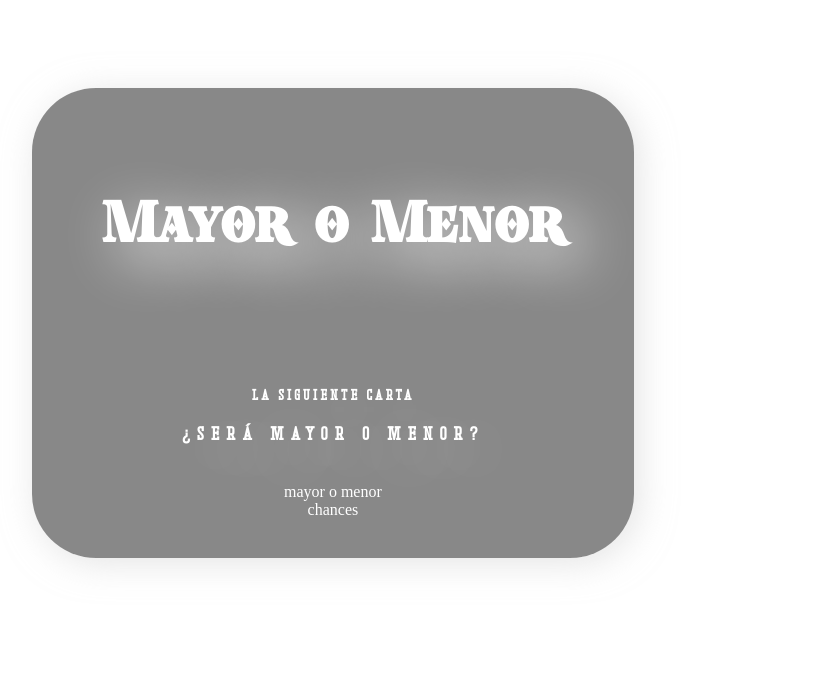
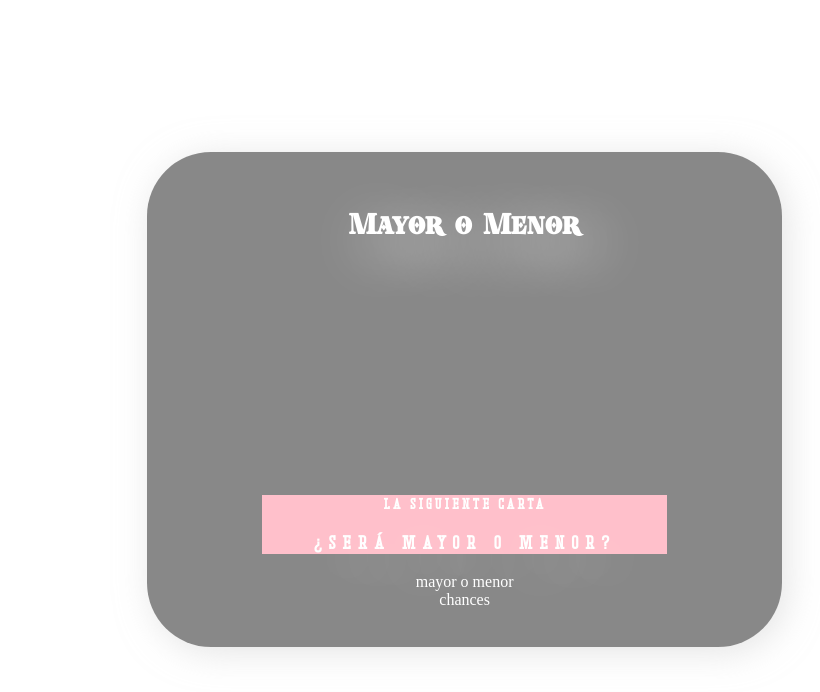
Before and after one commit to gamaz-19/JAVASCRIPT_S2_GOMEZMARIA, a plain HTML site: page Cartas/pages/game.html in a window 1280 px wide. Shown: the whole page, without its empty margins (181-1001 px from the left). Drawn offline with Linux system fonts and the light colour scheme; no server answers.

Commit message:
feat: :sparkles: Updating style

```diff
--- a/Cartas/scripts/script.js
+++ b/Cartas/scripts/script.js
@@ -67,7 +67,10 @@ setTimeout(() => {
     pedirCarta();
 }, 1000);
 
-function valorcartaT(valorcarta) {
+
+
+
+/*function valorcartaT(valorcarta) {
     let valorcarta = (`cartaNueva["cards"][0]["value"]}`);
     const value = card.value;
     if (value === 'ACE') return 1;
@@ -82,4 +85,4 @@ menor.addEventListener('click', function () {
         menor -= 1;
         pedirCarta();
     }
-});
+}); */
--- a/Cartas/styles/game.css
+++ b/Cartas/styles/game.css
@@ -18,17 +18,15 @@ body {
     min-height: 100vh;
     align-items: center;
     align-content: center;
+    text-align: center;
 }
 
 .main {
     position: absolute;
     color: white;
-    align-items: center;
-    align-content: center;
-    text-align: center;
     background-color: rgba(0, 0, 0, 0.466);
-    margin: -25vw 15vw 0vw 16vw;
-    padding: 3vw 6vw 3vw 6vw;
+    margin: -20vw 5vw 5vw 25vw;
+    padding: 3vw 9vw 3vw 9vw;
     box-shadow: 5px 5px 35px rgba(204, 204, 204, 0.528);
     border-color: white;
     border-radius: 5vw;
@@ -39,8 +37,8 @@ body {
     letter-spacing: 200 px;
     text-align: center;
     text-shadow: 15px 15px 55px rgb(255, 255, 255);
-    font-size: 2vw;
-    margin: 5vw 0vw 8vw 0vw;
+    font-size: 1vw;
+    margin: 1vw 5vw 20vw 5vw;
     font-family: 'title';
 }
 
@@ -57,14 +55,12 @@ body {
     }
 }
 
-
 .drill {
     color: white;
-    text-decoration: none;
-    padding: 1.5vw 4vw 1.5vw 4vw;
-    border-radius: 2vw;
+    padding: 0vw 4vw 0vw 4vw;
     text-shadow: 15px 15px 55px rgba(255, 255, 255, 0.819);
     font-family: 'poker';
+    background-color: pink;
 }
 
 .drill h2{
@@ -76,7 +72,11 @@ body {
     letter-spacing: 0.5vw;
 }
 
-
+.card{
+    position: absolute;
+    background-color: green;
+    margin: -18vw 0vw 0vw 10vw;
+}
 .card img{
     width: 10vw;
     margin: 0vw;
```
